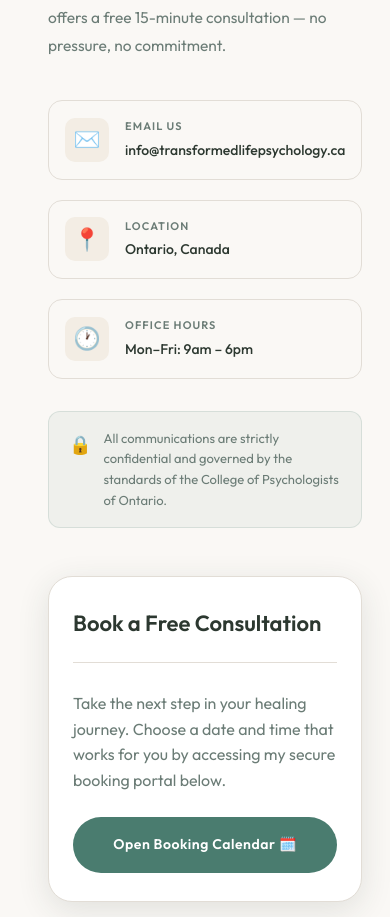
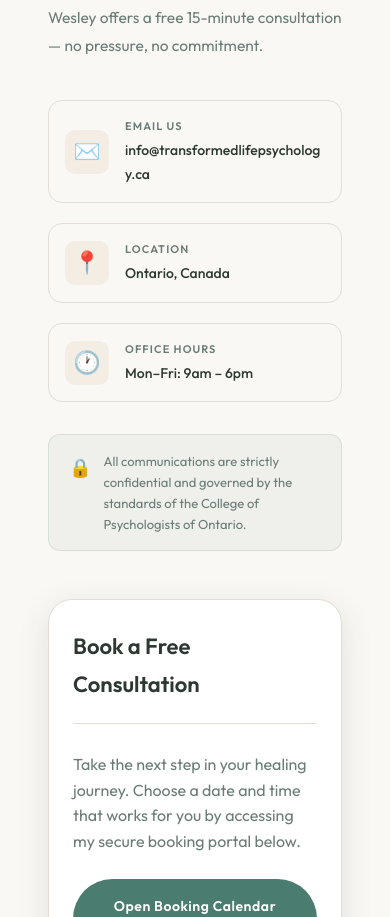
Before and after one commit to drmareenawesley/transformed-life-website, a React (Vite) app: page / in a window 390 px wide. Shown: the part 8066-8983 px from the top of the page. Built offline with nearby package versions, Linux system fonts and the light colour scheme.

Commit message:
fix mobile horizontal scroll bug on contact page

```diff
--- a/src/components/Contact.css
+++ b/src/components/Contact.css
@@ -55,6 +55,10 @@ a.contact-item:hover {
   flex-shrink: 0;
 }
 
+.contact-item > div {
+  min-width: 0;
+}
+
 .contact-item__label {
   display: block;
   font-size: 11px;
@@ -70,6 +74,8 @@ a.contact-item:hover {
   font-size: 14px;
   font-weight: 500;
   color: var(--clr-text);
+  word-break: break-word;
+  overflow-wrap: break-word;
 }
 
 .contact__note {
```
